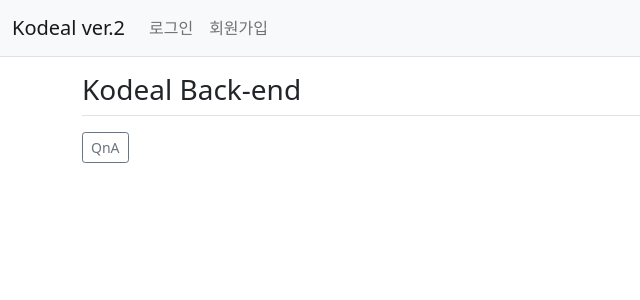
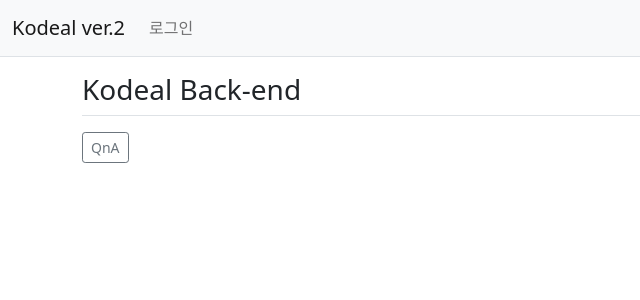
Before and after one commit to yeseong31/kodeal-v2, a Django app: template templates/kodeal/home.html in a window 1280 px wide. Shown: the top 300 px of the page, without its empty margins (0-640 px from the left). Run offline with Django 4.2, Linux system fonts and the light colour scheme; the template is opened without the code that fills it, so the values that code supplies are empty; some libraries are stand-ins or nearby versions.

Commit message:
0705 Update navBar

```diff
--- a/templates/navBar.html
+++ b/templates/navBar.html
@@ -24,12 +24,6 @@
                     <a class="nav-link" href="{% url 'common:signin' %}">로그인</a>
                 {% endif %}
                 </li>
-                <!-- '회원가입' 버튼 -->
-                <li>
-                {% if not user.is_authenticated %}
-                    <a class="nav-link" href="{% url 'common:signup' %}">회원가입</a>
-                {% endif %}
-                </li>
                 <!-- 'QnA' 버튼 -->
                 <li>
                 {% if user.is_authenticated %}
```
